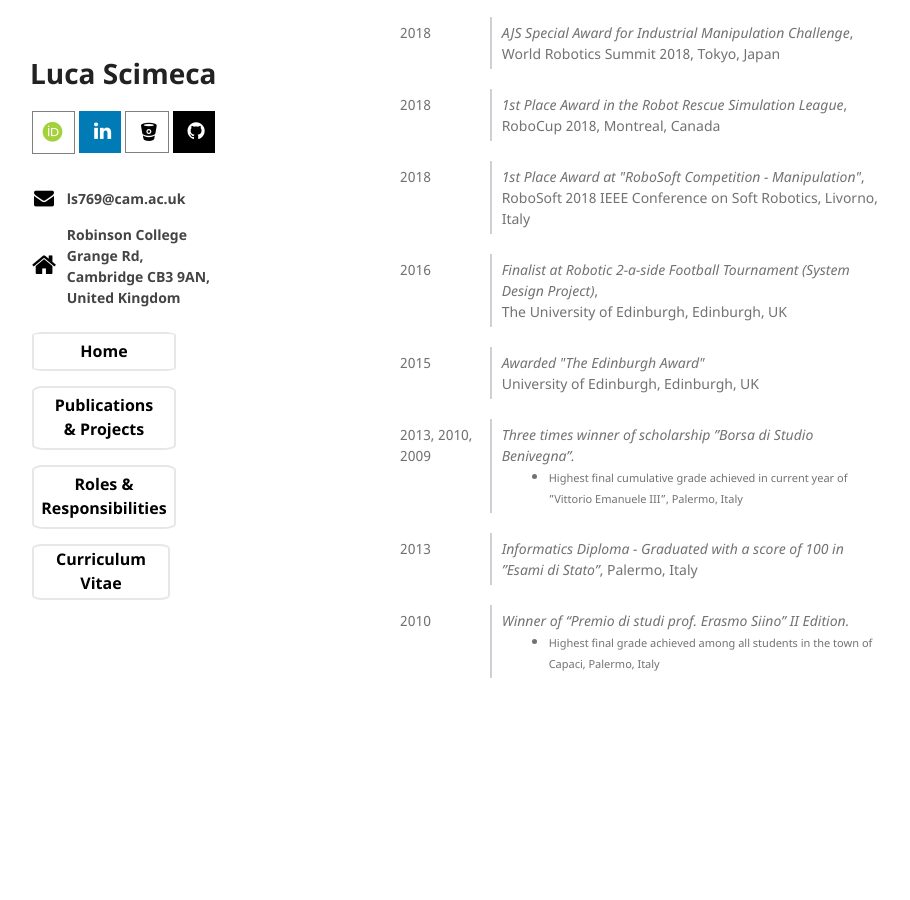
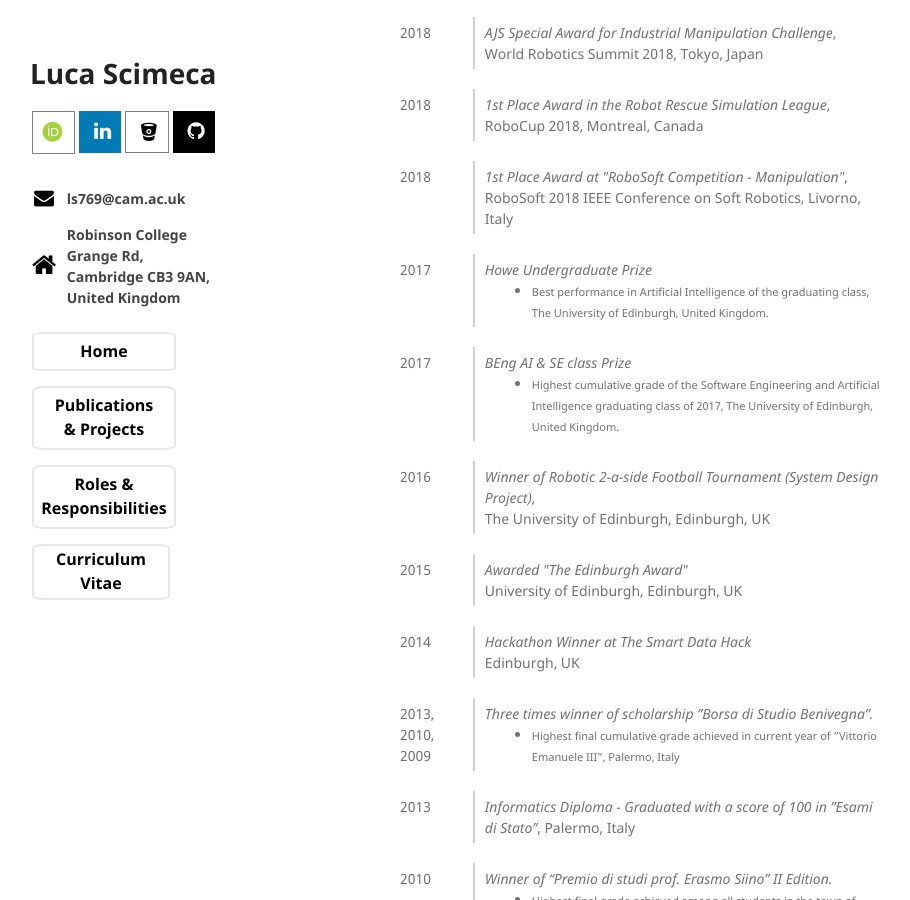
Before and after one commit to lucascimeca/lucascimeca.github.io, a Jekyll site: the page built from index.md, in a window 1280 px wide and 900 px high, scrolled down 1137 px. Shown: the whole window, without its empty margins (180-1090 px from the left). Built offline with Jekyll 4.4.1, drawn with Linux system fonts in a browser that asks for light colours; nearby versions of some CDN libraries; some web fonts are replaced; the repository's description, which GitHub fills in, is left out.

Commit message:
Update index.md

```diff
--- a/index.md
+++ b/index.md
@@ -51,8 +51,28 @@ My interests lie mainly in Machine Learning and Robotics, particularly I am inte
   <tr><td></td></tr>
   <tr><td></td></tr>
   <tr>
+    <td style="border-right: 2px solid #cdd0d4; vertical-align:top; text-align=right"> 2017 </td>
+    <td><i> Howe Undergraduate Prize</i> <br/>
+      <ul style="list-style-type:disc; margin-left:.5em; margin-bottom:0px">
+        <li><small>Best performance in Artificial Intelligence of the graduating class, The University of Edinburgh, United Kingdom.            </small></li>
+      </ul>
+    </td>
+  </tr>
+  <tr><td></td></tr>
+  <tr><td></td></tr>
+  <tr>
+    <td style="border-right: 2px solid #cdd0d4; vertical-align:top; text-align=right"> 2017 </td>
+    <td><i> BEng AI & SE class Prize</i> <br/>
+      <ul style="list-style-type:disc; margin-left:.5em; margin-bottom:0px">
+        <li><small>Highest cumulative grade of the Software Engineering and Artificial Intelligence graduating class of 2017, The University of Edinburgh, United Kingdom.            </small></li>
+      </ul>
+    </td>
+  </tr>
+  <tr><td></td></tr>
+  <tr><td></td></tr>
+  <tr>
     <td style="border-right: 2px solid #cdd0d4; vertical-align:top; text-align=right"> 2016 </td>
-    <td><i> Finalist at Robotic 2-a-side Football Tournament (System Design Project)</i>, <br/>The University of
+    <td><i> Winner of Robotic 2-a-side Football Tournament (System Design Project)</i>, <br/>The University of
 Edinburgh, Edinburgh, UK </td>
   </tr>
   <tr><td></td></tr>
@@ -60,6 +80,12 @@ Edinburgh, Edinburgh, UK </td>
   <tr>
     <td style="border-right: 2px solid #cdd0d4; vertical-align:top; text-align=right"> 2015 </td>
     <td><i> Awarded "The Edinburgh Award" </i> <br/>University of Edinburgh, Edinburgh, UK </td>
+  </tr>
+  <tr><td></td></tr>
+  <tr><td></td></tr>
+  <tr>
+    <td style="border-right: 2px solid #cdd0d4; vertical-align:top; text-align=right"> 2014 </td>
+    <td><i> Hackathon Winner at The Smart Data Hack</i> <br/> Edinburgh, UK </td>
   </tr>
   <tr><td></td></tr>
   <tr><td></td></tr>
```
